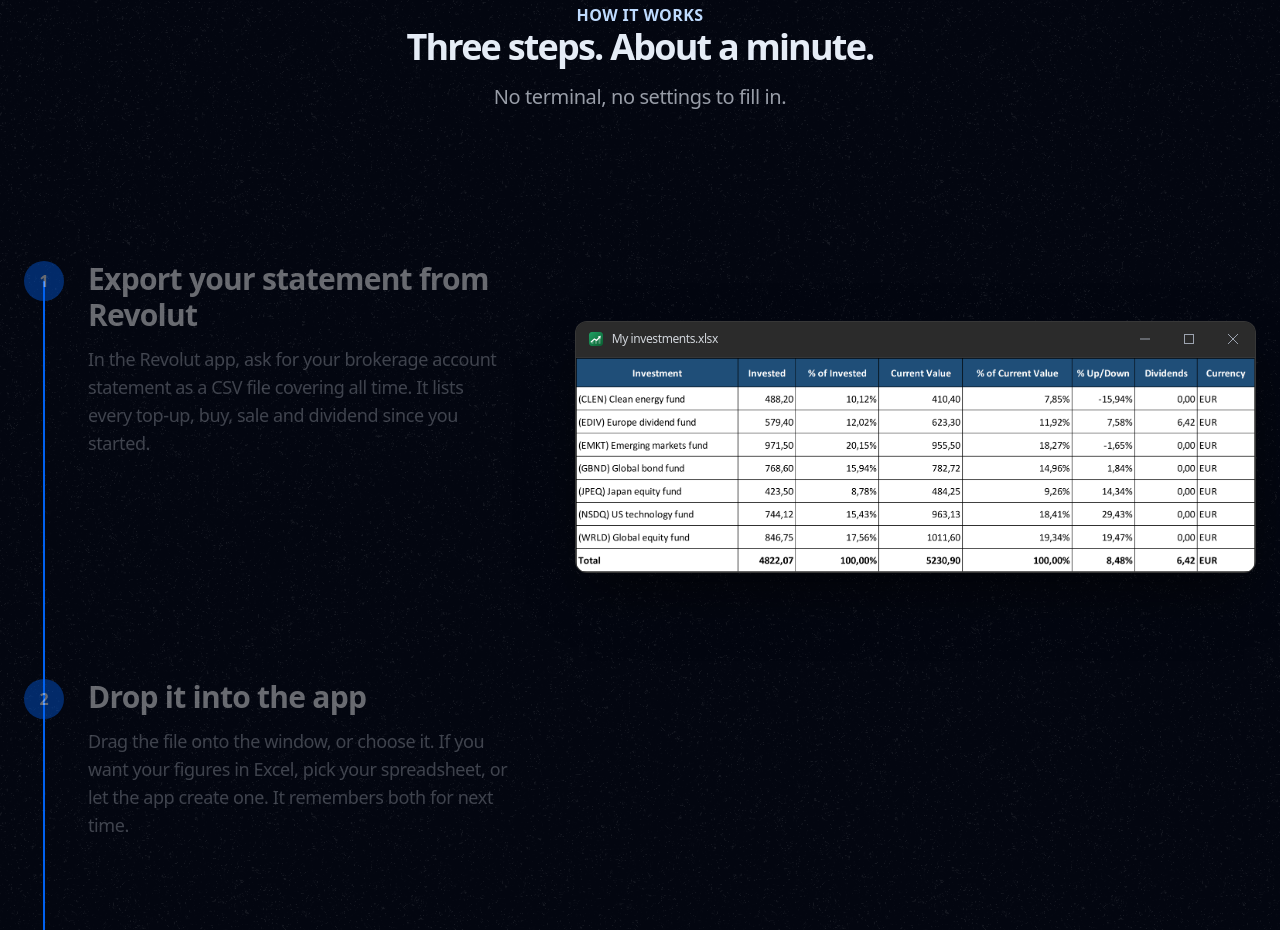
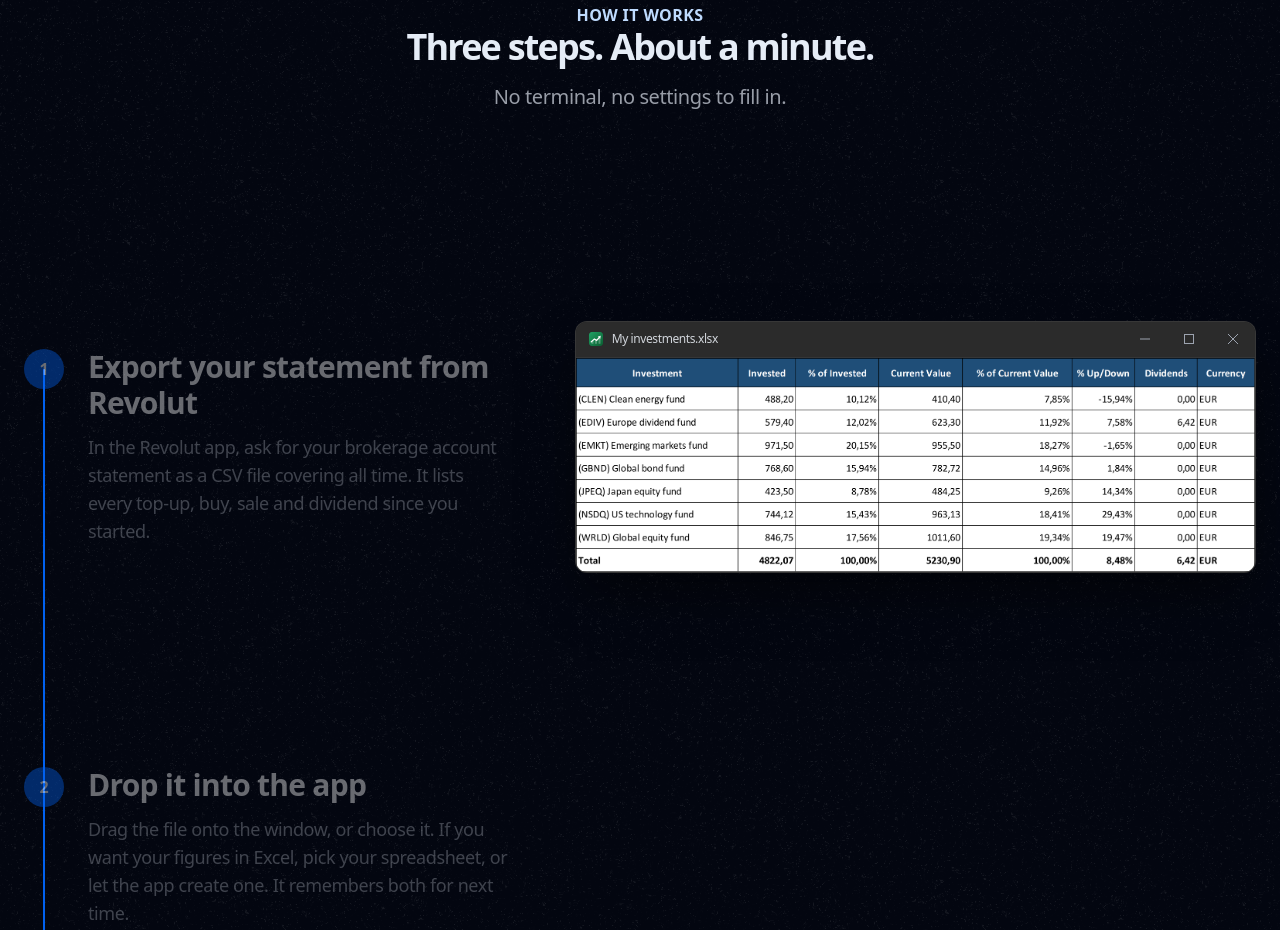
Before and after one commit to TiDeane/Statement-Portfolio-Tracker-website, an Astro site: page / in a window 1280 px wide. Shown: the part 1602-2532 px from the top of the page. Built offline with nearby package versions, Linux system fonts and the light colour scheme; Astro itself is replaced by a stand-in of ours; no server answers.

Commit message:
fix: keep the how-it-works picture level with the first and last steps

```diff
--- a/src/components/widgets/ScrollDemo.astro
+++ b/src/components/widgets/ScrollDemo.astro
@@ -3,7 +3,9 @@
  * "How it works": the steps on the left; on wide screens one picture on the right stays in place and
  * changes to the step nearest the middle of the screen. A line through the step numbers fills in as
  * the visitor goes, and clicking a step scrolls to it. On narrow screens each step shows its own
- * picture under its text. No scroll-jacking: the page scrolls normally.
+ * picture under its text. No scroll-jacking: the page scrolls normally. The steps column has room above its first
+ * step and below its last, so the picture stays in the middle of the screen beside them too (it only moves within
+ * the column).
  */
 import AppWindow from '~/components/ui/AppWindow.astro';
 import Headline from '~/components/ui/Headline.astro';
@@ -41,7 +43,7 @@ const steps = [
     />
 
     <div class="grid lg:grid-cols-[5fr_7fr] gap-10 lg:gap-16" data-demo>
-      <div class="relative">
+      <div class="relative lg:py-[max(0px,calc(18rem-25vh))]">
         <span
           class="absolute left-5 hidden w-0.5 -translate-x-1/2 rounded-full bg-gray-200 dark:bg-white/10 lg:block"
           data-demo-rail
```
